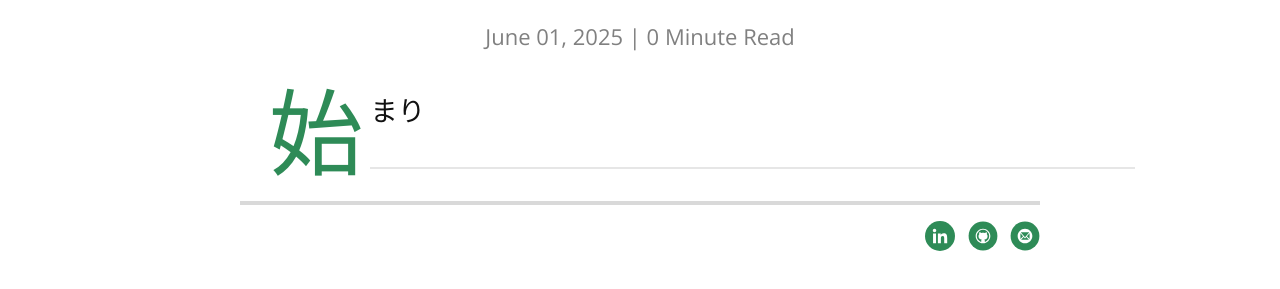
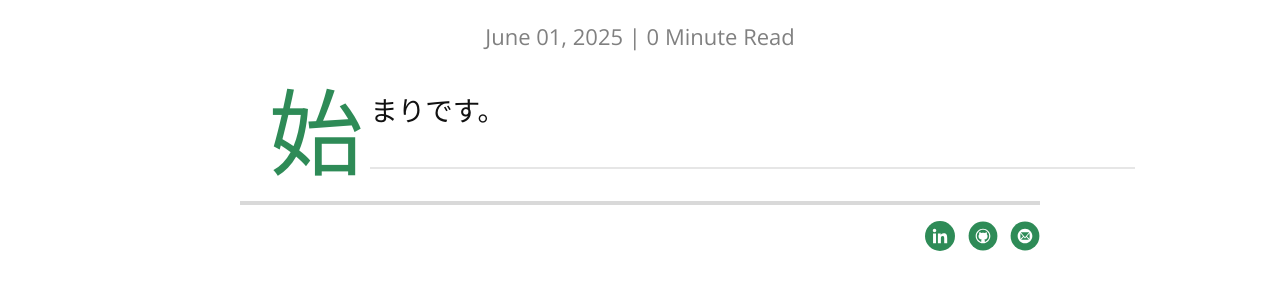
Before and after one commit to weebaruto/weeblog, a Jekyll site: the page built from _posts/2014-12-10-test-post.markdown, in a window 1280 px wide. Shown: the part 430-719 px from the top of the page. Built offline with Jekyll 4.4.1, drawn with Linux system fonts in a browser that asks for light colours; nearby versions of some CDN libraries.

Commit message:
Update 2014-12-10-test-post.markdown

```diff
--- a/_posts/2014-12-10-test-post.markdown
+++ b/_posts/2014-12-10-test-post.markdown
@@ -4,4 +4,4 @@ title:  "始まり"
 date:   2025-06-01
 ---
 
-<p class="intro"><span class="dropcap">始</span>まり</p>
+<p class="intro"><span class="dropcap">始</span>まりです。</p>
```
